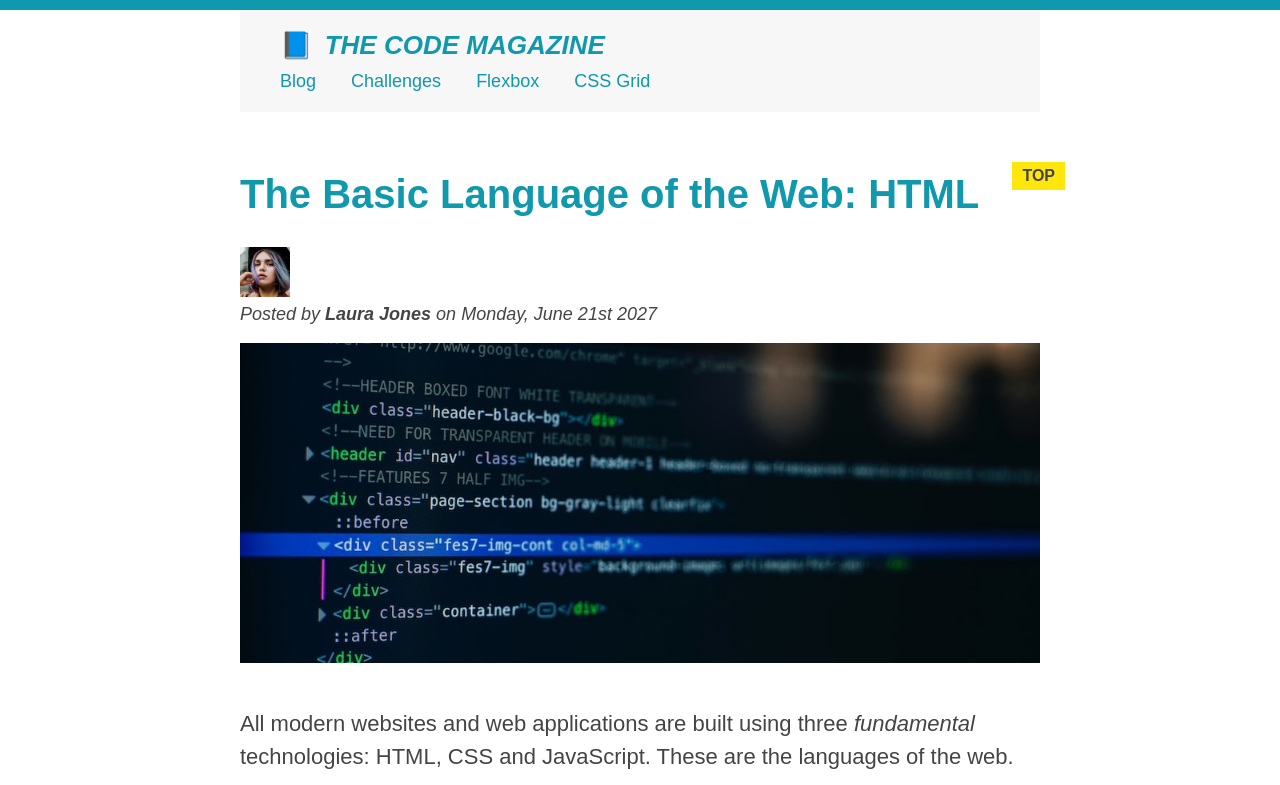
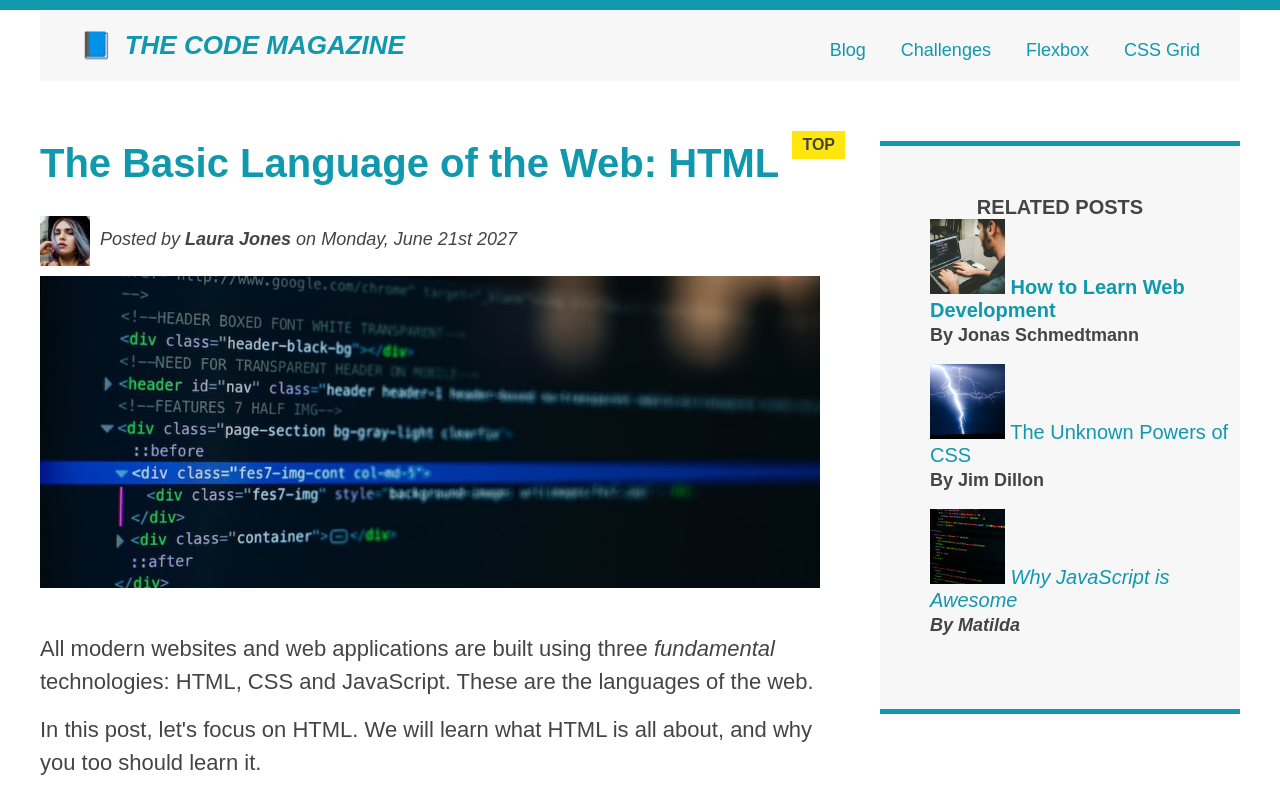
Before and after one commit to ELLECODER123/MY-HTML-PROJECTS, a plain HTML site: page 04-CSS-Layouts/index.html in a window 1280 px wide. Shown: the top 785 px of the page. Drawn offline with Linux system fonts and the light colour scheme.

Commit message:
css-float

```diff
--- /dev/null
+++ b/04-CSS-Layouts/float.css
@@ -0,0 +1,34 @@
+article {
+  /* background-color: blue; */
+  float: left;
+  width: 65%;
+}
+aside {
+  /* background-color: yellow; */
+  float: right;
+  width: 30%;
+}
+footer {
+  clear: both;
+}
+h1 {
+  float: left;
+}
+nav {
+  float: right;
+}
+.main-header::after {
+  content: "";
+  display: block;
+  clear: both;
+  /* background-color: aquamarine; */
+}
+.author-img {
+  float: left;
+  margin-bottom: 10px;
+}
+.author {
+  float: left;
+  margin-top: 10px;
+  margin-left: 10px;
+}
--- a/04-CSS-Layouts/index.html
+++ b/04-CSS-Layouts/index.html
@@ -3,6 +3,7 @@
   <head>
     <meta charset="UTF-8" />
     <link href="style.css" rel="stylesheet" />
+    <link rel="stylesheet" href="float.css" />
 
     <title>The Basic Language of the Web: HTML</title>
   </head>
@@ -39,9 +40,10 @@
             alt="Headshot of Laura Jones"
             height="50"
             width="50"
+            class="author-img"
           />
 
-          <p id="author">
+          <p id="author" class="author">
             Posted by <strong>Laura Jones</strong> on Monday, June 21st 2027
           </p>
 
@@ -52,7 +54,6 @@
             height="200"
             class="post-img"
           />
-          <button>❤️ Like</button>
         </header>
 
         <p>
@@ -160,6 +161,7 @@
         <p id="copyright" class="copyright text">
           Copyright &copy; 2027 by The Code Magazine.
         </p>
+        <button>❤️ Like</button>
       </footer>
     </div>
   </body>
--- a/04-CSS-Layouts/style.css
+++ b/04-CSS-Layouts/style.css
@@ -2,6 +2,7 @@
   /* border-top: 10px solid #1098ad; */
   margin: 0;
   padding: 0;
+  box-sizing: border-box;
 }
 
 /* PAGE SECTIONS */
@@ -14,10 +15,10 @@ body {
 }
 
 .container {
-  width: 800px;
   /* margin-left: auto;
   margin-right: auto; */
   margin: 0 auto;
+  width: 1200px;
 }
 
 .main-header {
```
